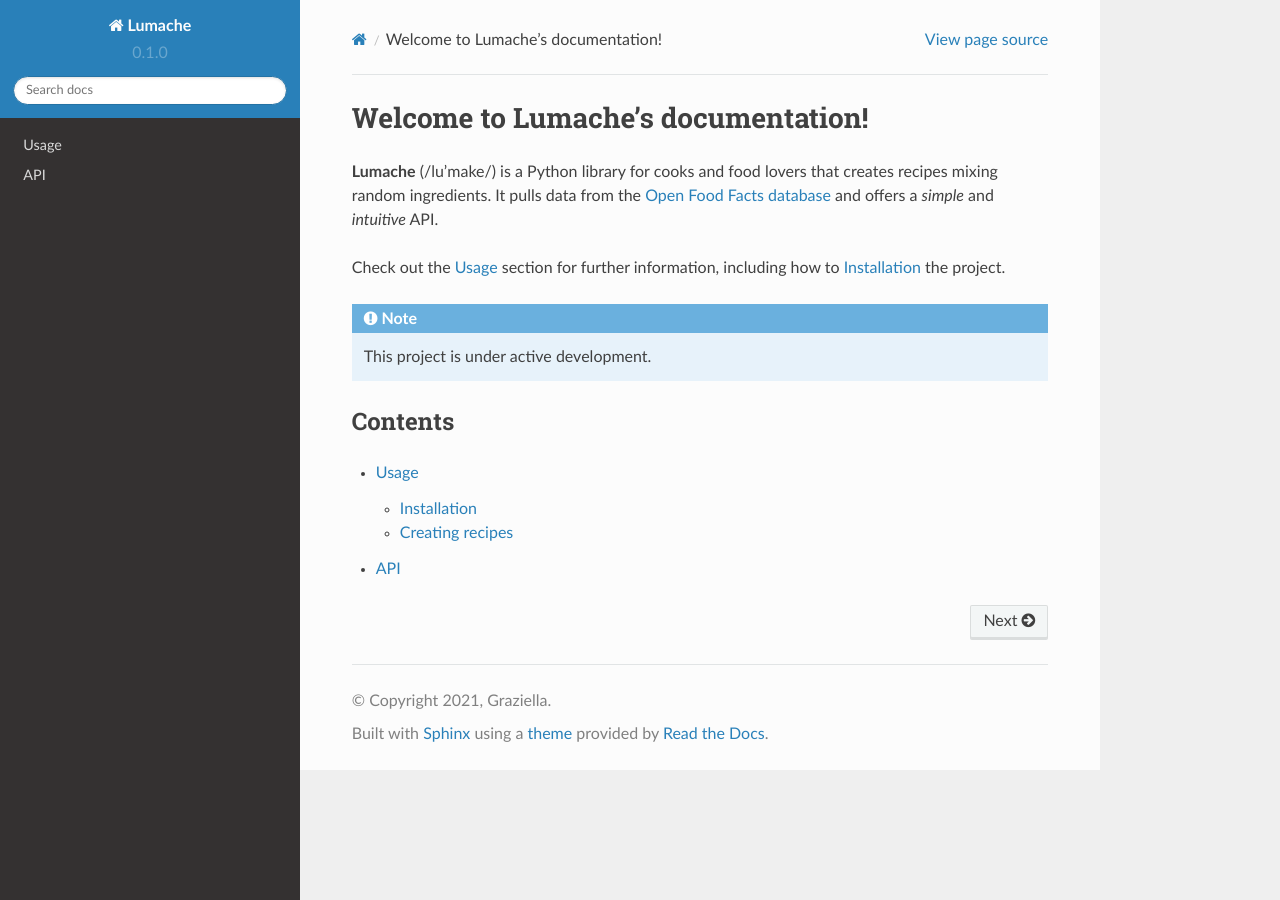
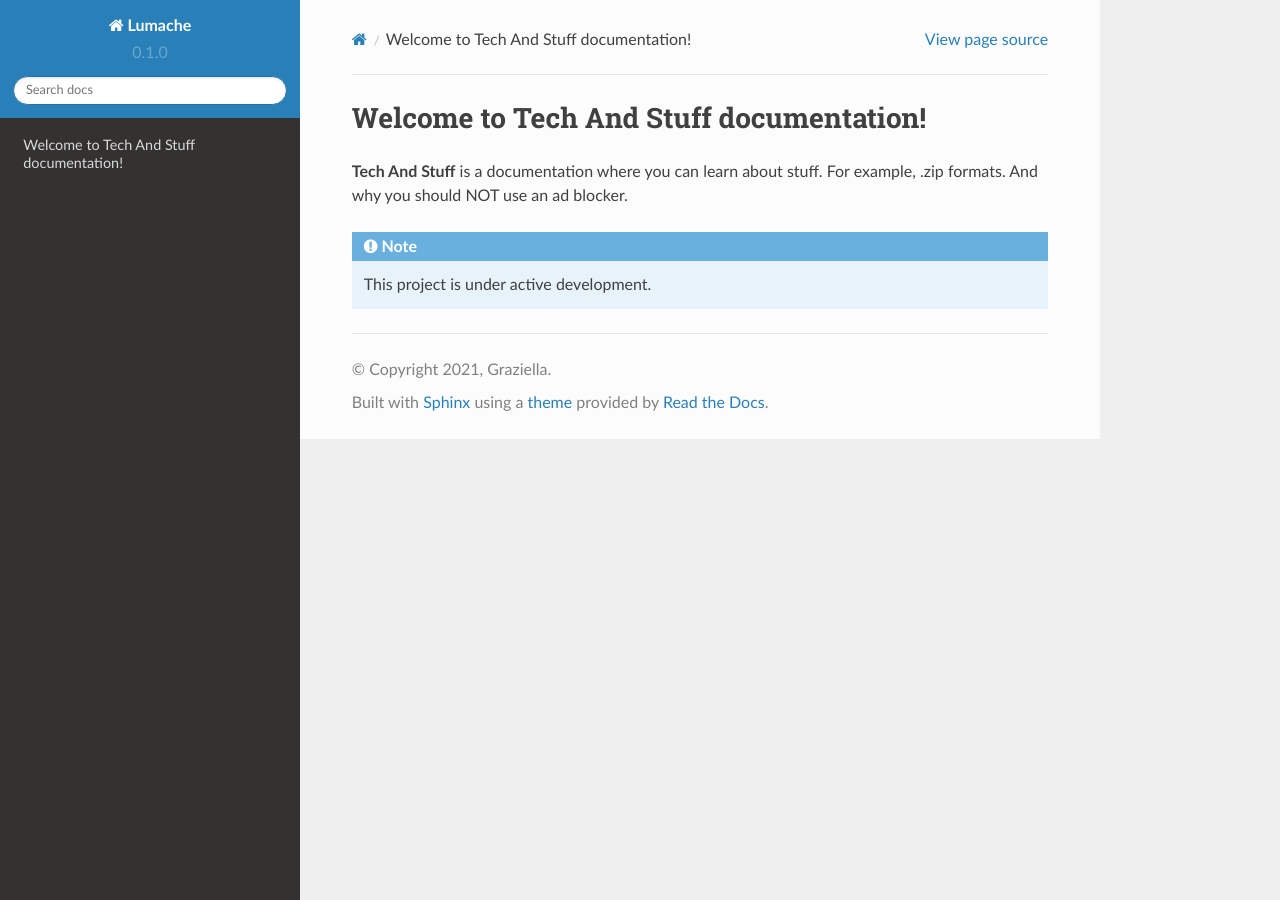
Before and after one commit to CleverUser123/TechAndStuff, a Sphinx documentation site: the page built from docs/source/index.rst, in a window 1280 px wide. Built offline with Sphinx 7.4.7 and the Read the Docs theme 2.0.0, drawn with Linux system fonts in a browser that asks for light colours.

Commit message:
Update index.rst

```diff
--- a/docs/source/index.rst
+++ b/docs/source/index.rst
@@ -1,22 +1,8 @@
-Welcome to Lumache's documentation!
+Welcome to Tech And Stuff documentation!
 ===================================
 
-**Lumache** (/lu'make/) is a Python library for cooks and food lovers
-that creates recipes mixing random ingredients.
-It pulls data from the `Open Food Facts database <https://world.openfoodfacts.org/>`_
-and offers a *simple* and *intuitive* API.
-
-Check out the :doc:`usage` section for further information, including
-how to :ref:`installation` the project.
+**Tech And Stuff** is a documentation where you can learn about stuff. For example, .zip formats. And why you should NOT use an ad blocker.
 
 .. note::
 
    This project is under active development.
-
-Contents
---------
-
-.. toctree::
-
-   usage
-   api
```
